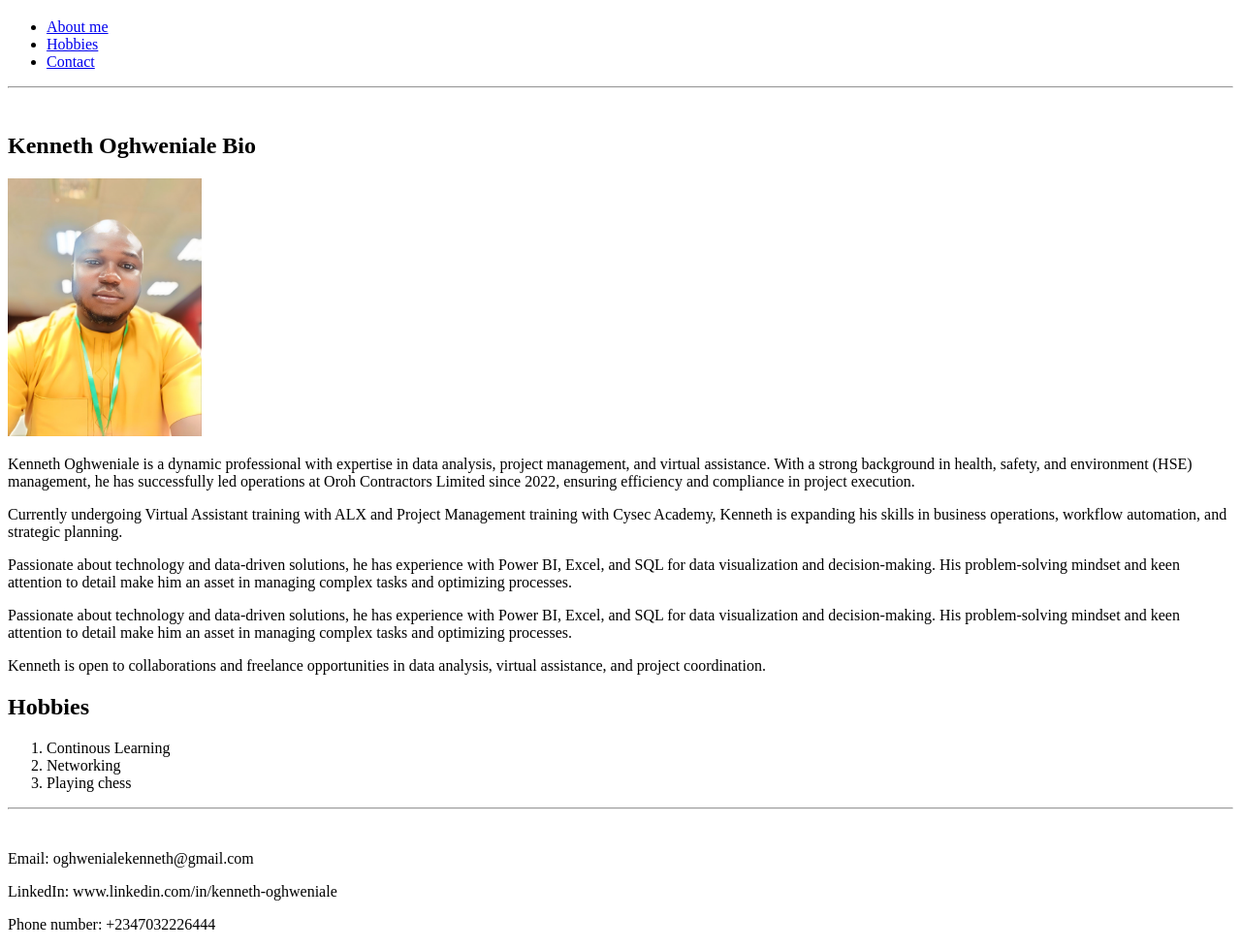
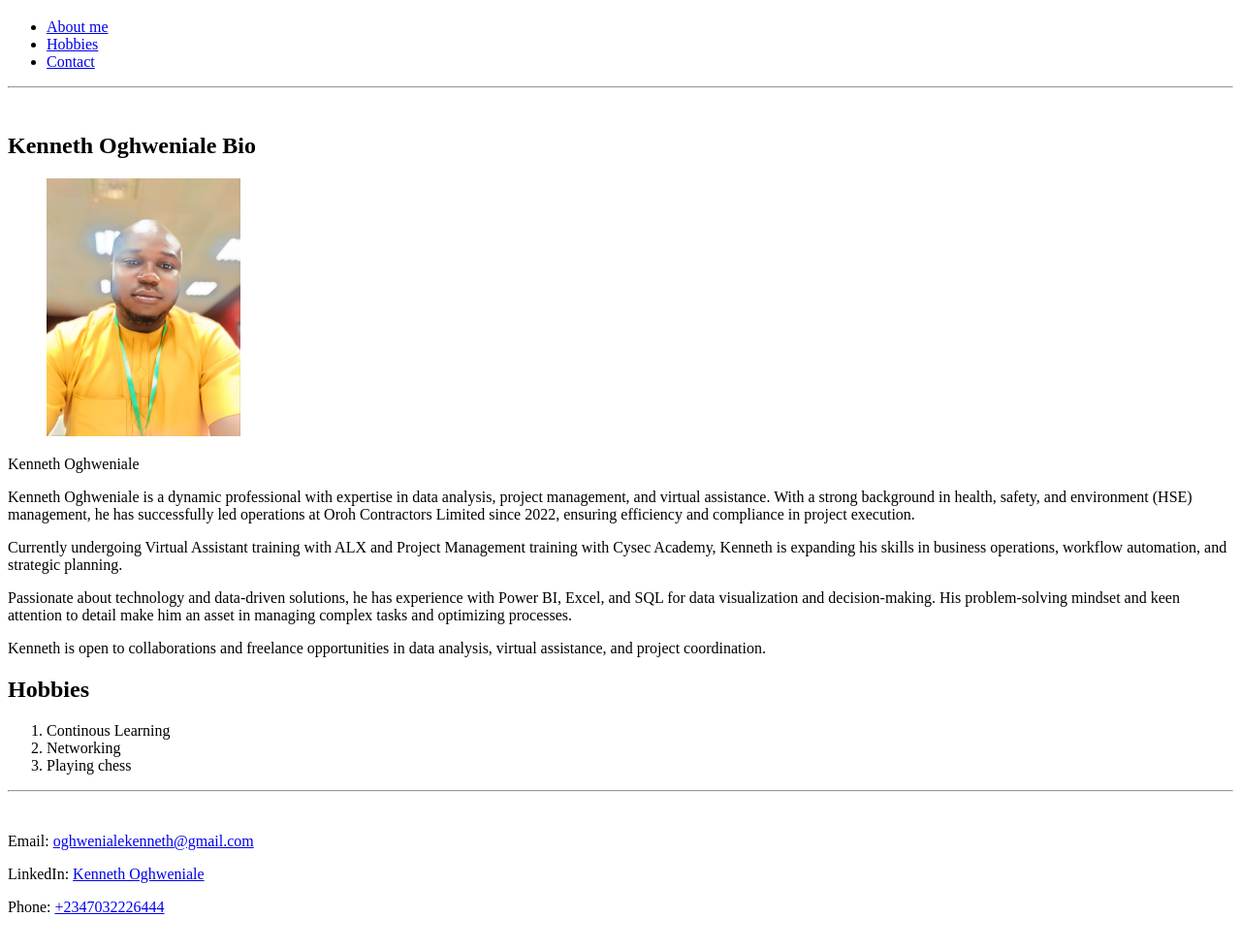
Before and after one commit to kenneth-Oghweniale/Personal_profile_page, a plain HTML site: page index.html in a window 1280 px wide. Shown: the part 61-1040 px from the top of the page at 97% size. Drawn offline with Linux system fonts and the light colour scheme.

Commit message:
Update index.html

```diff
--- a/index.html
+++ b/index.html
@@ -10,9 +10,9 @@
       <h1>Kenneth Oghweniale Profile</h1>
       <nav>
         <ul>
-          <li><a href="#">About me</a></li>
-          <li><a href="#">Hobbies</a></li>
-          <li><a href="#">Contact</a></li>
+          <li><a href="#about">About me</a></li>
+          <li><a href="#hobbies">Hobbies</a></li>
+          <li><a href="#contact">Contact</a></li>
         </ul>
       </nav>
     </header>
@@ -20,7 +20,8 @@
     <br />
     <section>
       <h2>Kenneth Oghweniale Bio</h2>
-      <p><img src="myPic.jpg" alt="My picture" width="200" height="" /></p>
+      <figure><img src="myPic.jpg" alt="My picture" width="200" /></figure>
+      <figcaption>Kenneth Oghweniale</figcaption>
       <p>
         Kenneth Oghweniale is a dynamic professional with expertise in data
         analysis, project management, and virtual assistance. With a strong
@@ -41,18 +42,11 @@
         processes.
       </p>
       <p>
-        Passionate about technology and data-driven solutions, he has experience
-        with Power BI, Excel, and SQL for data visualization and
-        decision-making. His problem-solving mindset and keen attention to
-        detail make him an asset in managing complex tasks and optimizing
-        processes.
-      </p>
-      <p>
         Kenneth is open to collaborations and freelance opportunities in data
         analysis, virtual assistance, and project coordination.
       </p>
 
-      <h2>Hobbies</h2>
+      <h2 id="hobbies">Hobbies</h2>
       <ol>
         <li>Continous Learning</li>
         <li>Networking</li>
@@ -61,10 +55,20 @@
     </section>
     <hr />
     <br />
-    <footer>
-      <p>Email: oghwenialekenneth@gmail.com</p>
-      <p>LinkedIn: www.linkedin.com/in/kenneth-oghweniale</p>
-      <p>Phone number: +2347032226444</p>
+    <footer id="contact">
+      <p>
+        Email:
+        <a href="mailto:oghwenialekenneth@gmail.com"
+          >oghwenialekenneth@gmail.com</a
+        >
+      </p>
+      <p>
+        LinkedIn:
+        <a href="https://www.linkedin.com/in/kenneth-oghweniale" target="_blank"
+          >Kenneth Oghweniale</a
+        >
+      </p>
+      <p>Phone: <a href="tel:+2347032226444">+2347032226444</a></p>
     </footer>
   </body>
 </html>
```
